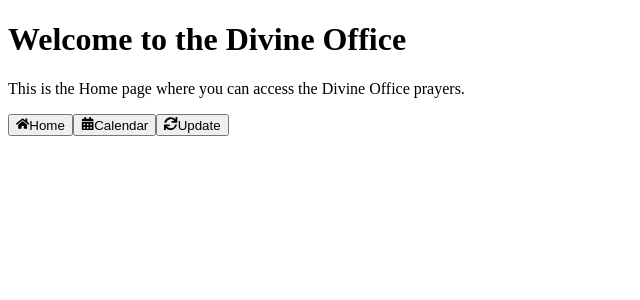
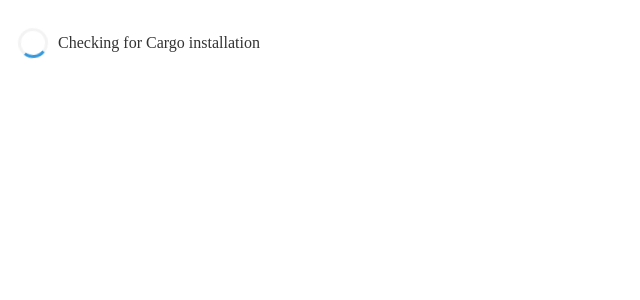
Before and after one commit to writedan/divine-office-frontend, a React (Vite) app: page / in a window 1280 px wide. Shown: the top 300 px of the page, without its empty margins (0-640 px from the left). Built offline with nearby package versions, Linux system fonts and the light colour scheme.

Commit message:
brought to cargo install infinite screen

```diff
--- a/src/App.tsx
+++ b/src/App.tsx
@@ -1,6 +1,8 @@
 import React from 'react';
 import { FaHome, FaCalendarAlt, FaSync } from 'react-icons/fa';
 import { NavigationProvider, useNavigation } from './NavigationContext';
+
+import CargoInstaller from './CargoInstaller';
 
 const HomePage = () => (
   <>
@@ -46,6 +48,8 @@
         return <HomePage />;
       case 'calendar':
         return <CalendarPage />;
+      case 'cargoinstall':
+        return <CargoInstaller />;
       default:
         return <HomePage />;
     }
--- /dev/null
+++ b/src/CargoInstaller.tsx
@@ -0,0 +1,9 @@
+import ActivityIndicator from './components/ActivityIndicator';
+
+const CargoInstaller = ({}) => {
+	return (
+		<ActivityIndicator message={"Checking for Cargo installation"} />
+	);
+};
+
+export default CargoInstaller;
--- a/src/NavigationContext.tsx
+++ b/src/NavigationContext.tsx
@@ -8,7 +8,7 @@
 const NavigationContext = createContext<NavigationContextType | undefined>(undefined);
 
 export const NavigationProvider = ({ children }: { children: ReactNode }) => {
-  const [currentPage, setCurrentPage] = useState(null);
+  const [currentPage, setCurrentPage] = useState('cargoinstall');
 
   const goto = (page: string) => {
     setCurrentPage(page);
--- /dev/null
+++ b/src/components/ActivityIndicator.tsx
@@ -0,0 +1,51 @@
+import React from "react";
+
+const ActivityIndicator = ({ message }) => {
+  const styles = {
+    container: {
+      display: "flex",
+      alignItems: "center",
+      gap: "10px",
+      padding: "10px",
+    },
+    spinner: {
+      width: "24px",
+      height: "24px",
+      border: "3px solid #f3f3f3",
+      borderTop: "3px solid #3498db",
+      borderRadius: "50%",
+      animation: "spin 1s linear infinite",
+    },
+    message: {
+      fontSize: "16px",
+      color: "#333",
+    },
+    keyframes: `
+      @keyframes spin {
+        0% {
+          transform: rotate(0deg);
+        }
+        100% {
+          transform: rotate(360deg);
+        }
+      }
+    `,
+  };
+
+  if (!document.getElementById("spin-keyframes")) {
+    const styleSheet = document.createElement("style");
+    styleSheet.type = "text/css";
+    styleSheet.id = "spin-keyframes";
+    styleSheet.innerText = styles.keyframes;
+    document.head.appendChild(styleSheet);
+  }
+
+  return (
+    <div style={styles.container}>
+      <div style={styles.spinner}></div>
+      {message && <p style={styles.message}>{message}</p>}
+    </div>
+  );
+};
+
+export default ActivityIndicator;
```
Also changed, not shown: src/components/EndpointLog.tsx (added, +49 -0 lines).
